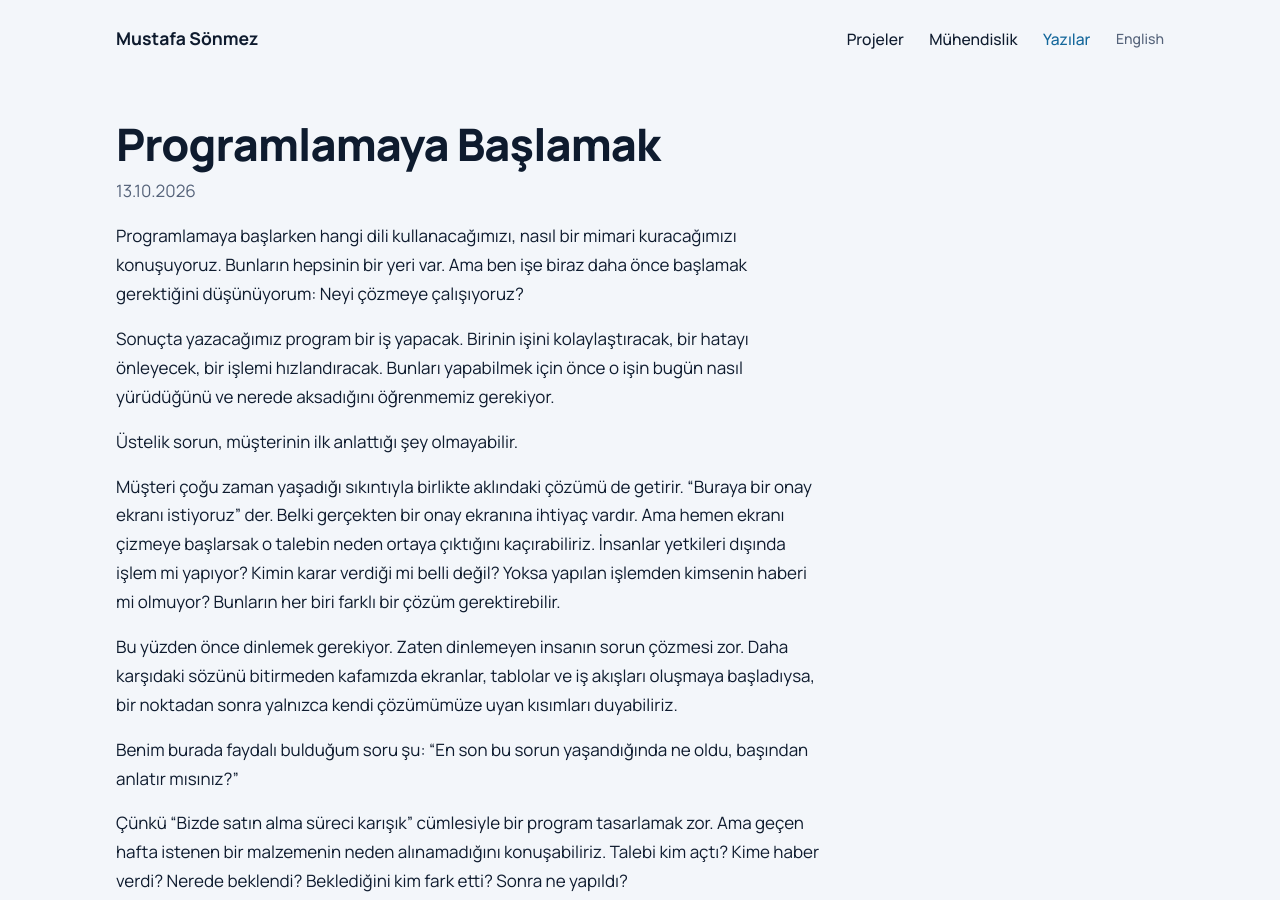
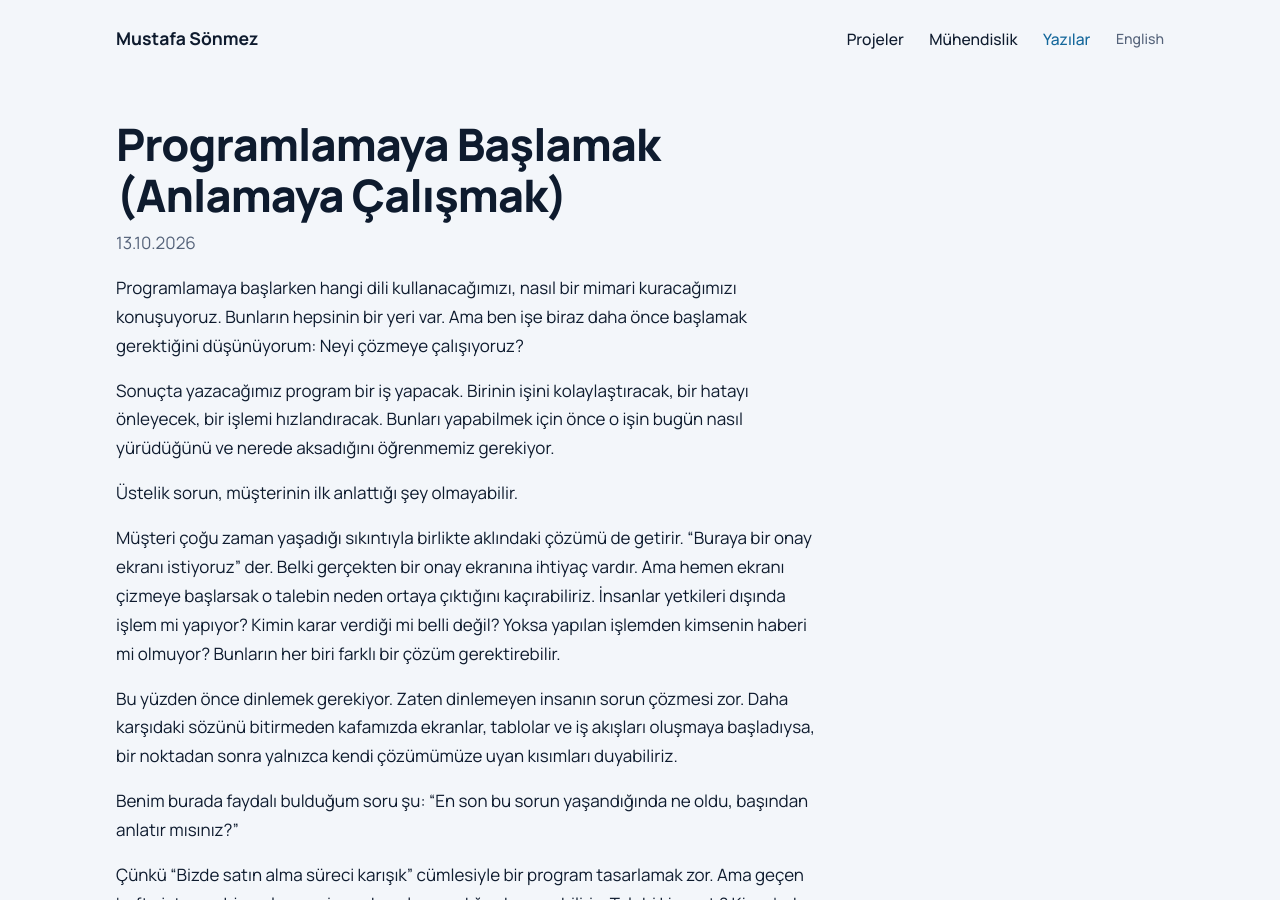
Before and after one commit to sonmezmustafa/sonmezmustafa.github.io, a Jekyll site: the page built from _posts/tr/2026-10-13-programlamaya-baslamak.md, in a window 1280 px wide and 900 px high. Built offline with Jekyll 4.4.1, drawn with Linux system fonts in a browser that asks for light colours.

Commit message:
Yazı başlığı: Programlamaya Başlamak (Anlamaya Çalışmak)

```diff
--- a/_posts/tr/2026-10-13-programlamaya-baslamak.md
+++ b/_posts/tr/2026-10-13-programlamaya-baslamak.md
@@ -1,5 +1,5 @@
 ---
-title: Programlamaya Başlamak
+title: Programlamaya Başlamak (Anlamaya Çalışmak)
 ref: programlamaya-baslamak
 description: 'Kod yazmadan önce sorunu anlamak: dinlemek, süreci birlikte canlandırmak ve çözümü ondan sonra tasarlamak üzerine.'
 ---
```
Also changed, not shown: _posts/en/2026-10-13-starting-to-program.md (+1 -1 lines).
